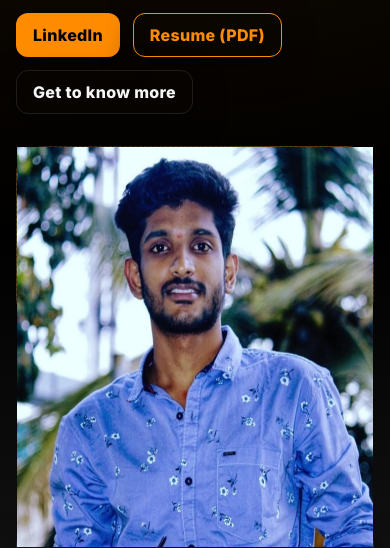
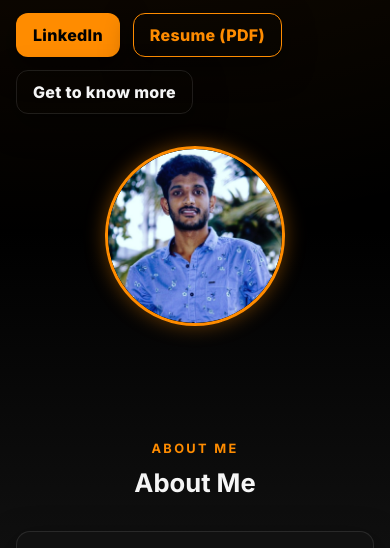
Before and after one commit to sujithts31618-ui/sujithts31618.github.io, a plain HTML site: page index.html in a window 390 px wide. Shown: the part 276-824 px from the top of the page. Drawn offline with Linux system fonts and the light colour scheme.

Commit message:
Update style.css

```diff
--- a/style.css
+++ b/style.css
@@ -124,17 +124,27 @@ h3{font-size:1.1rem}
 .hero-title{font-size: clamp(2.2rem, 6vw, 4rem)}
 .hero-sub{color:var(--muted); font-weight:600}
 .hero-ctas{display:flex; gap:.8rem; flex-wrap:wrap; margin-top:1rem}
-.hero-visual{height:260px; position:relative}
-.blob{
-  position:absolute; inset:0; border-radius:28px;
-  background: radial-gradient(120px 120px at 20% 30%, rgba(255,140,0,.28), transparent),
-              radial-gradient(180px 180px at 80% 60%, rgba(255,184,77,.28), transparent),
-              linear-gradient(120deg, rgba(255,140,0,.14), rgba(255,140,0,.1));
-  border:1px dashed var(--border);
+
+/* 🔥 Circular image styling */
+.hero-visual{
+  width: 260px;
+  height: 260px;
+  margin: 0 auto;
+  overflow: hidden;
+  border-radius: 50%;
+  box-shadow: 0 0 20px rgba(255, 140, 0, 0.4);
+  border: 3px solid var(--accent); /* orange border ring */
 }
+.hero-visual img{
+  width: 100%;
+  height: 100%;
+  object-fit: cover;
+  border-radius: 50%;
+}
+
 @media (max-width: 980px){
   .hero-inner{grid-template-columns:1fr}
-  .hero-visual{height:180px}
+  .hero-visual{width:180px; height:180px}
 }
 
 /* Buttons */
@@ -176,14 +186,4 @@ h3{font-size:1.1rem}
 }
 .contact-form input, .contact-form textarea{
   width:100%; background:#0a0a0a; border:1px solid var(--border); color:var(--text);
-  border-radius:12px; padding:.8rem; font:inherit;
-}
-.contact-form textarea{grid-column:1/-1}
-.contact-form .btn{grid-column:1/-1; width:max-content}
-
-/* Footer */
-.site-footer{
-  border-top:1px solid var(--border); padding:1rem 0; background:rgba(0,0,0,.8);
-}
-.footer-inner{display:flex; justify-content:center}
-.center{display:flex; justify-content:center; margin-top:1rem}
+  border-r
```
